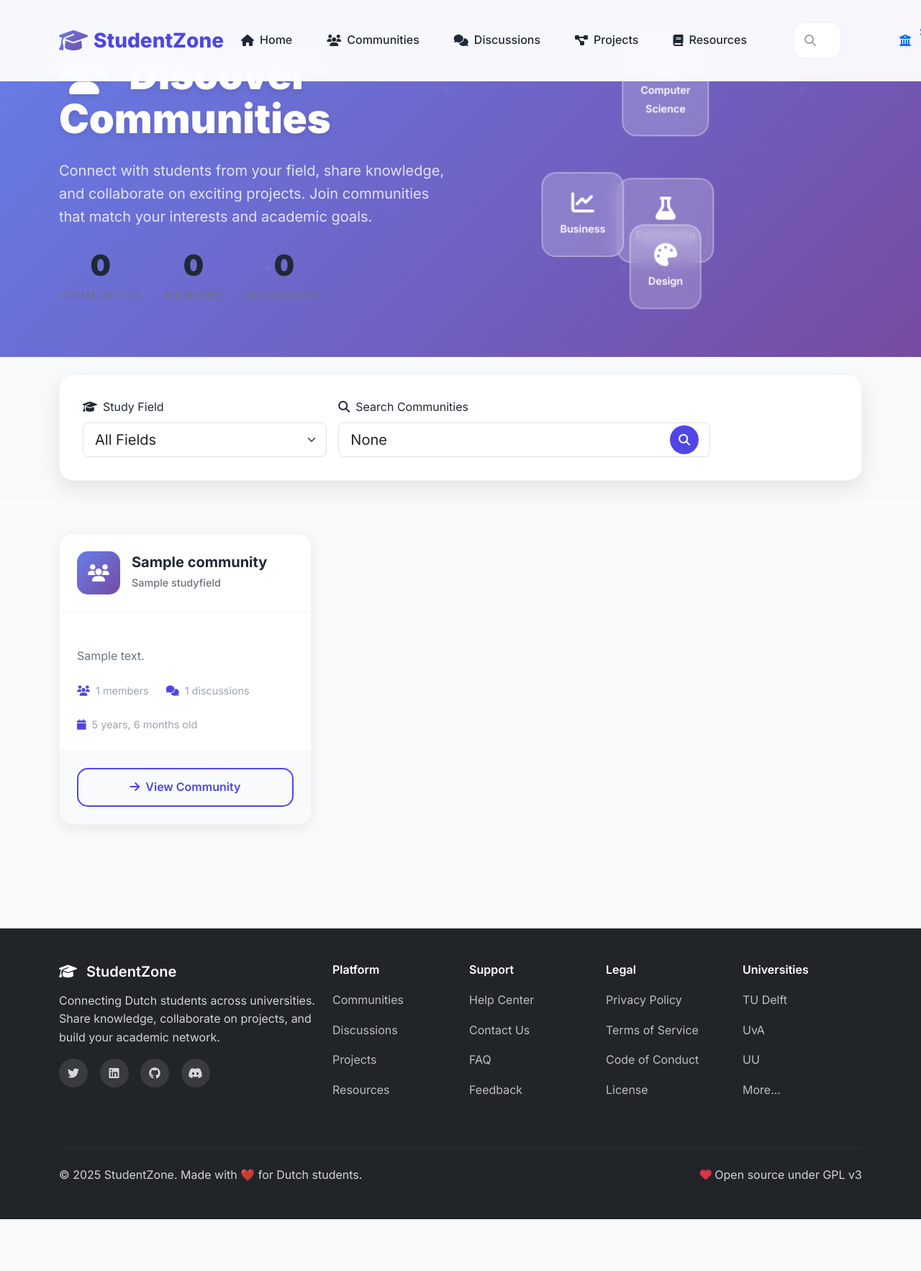
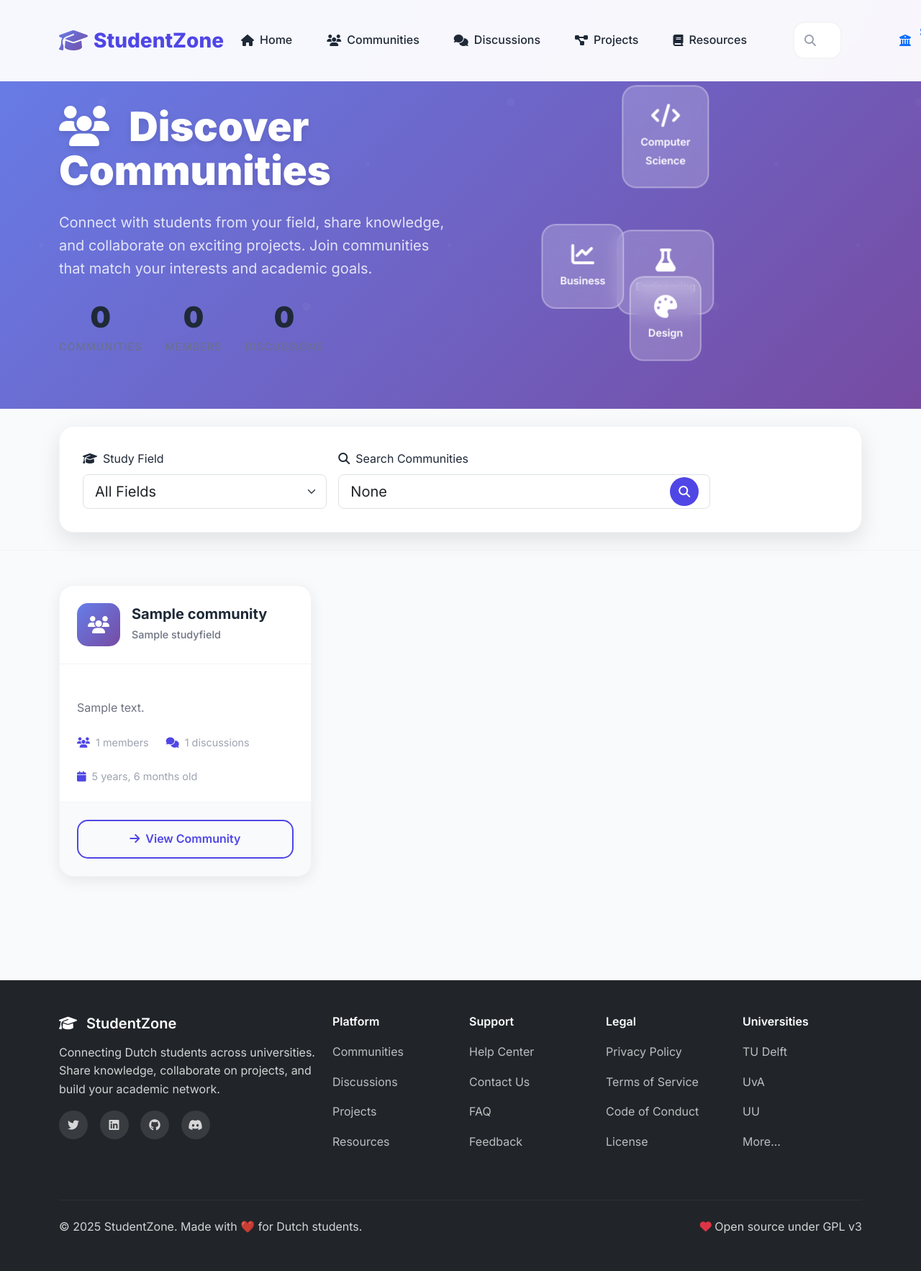
Before and after one commit to Appie0904/studentzone, a Django app: page /communities/ in a window 1280 px wide. Shown: the whole page at 72% size. Before the commit the page ends 1694 px from the top, so only its background shows below. Run offline with Django 4.2, Linux system fonts and the light colour scheme; tables that the repository leaves empty hold one stand-in row (values such as "Sample post").

Commit message:
Fix navbar overlap issue on communities page - Add main content spacing with padding-top: 80px to account for fixed navbar - Fix communities-hero section with margin-top: -80px and padding-top: 120px - Ensure content doesn't go under the fixed header - Maintain visual hierarchy and proper spacing throughout the site - Use important to override inline styles in template

```diff
--- a/static/css/style.css
+++ b/static/css/style.css
@@ -264,6 +264,12 @@
   font-weight: 600;
 }
 
+/* Main Content Spacing */
+main {
+  padding-top: 80px; /* Account for fixed navbar height */
+  min-height: calc(100vh - 80px); /* Ensure full height minus navbar */
+}
+
 /* Hero Section */
 .hero-section {
   background: var(--bg-gradient);
@@ -273,6 +279,7 @@
   position: relative;
   overflow: hidden;
   padding: 8rem 0 4rem 0;
+  margin-top: -80px; /* Compensate for main padding-top */
 }
 
 .hero-section::before {
@@ -800,3 +807,25 @@
   color: var(--primary-light);
   margin-right: 0.5rem;
 }
+
+/* Main Content Spacing */
+main {
+  padding-top: 80px; /* Account for fixed navbar height */
+  min-height: calc(100vh - 80px); /* Ensure full height minus navbar */
+}
+
+/* Communities Hero Section */
+.communities-hero {
+    background: linear-gradient(135deg, #667eea 0%, #764ba2 100%);
+    color: white;
+    position: relative;
+    overflow: hidden;
+    margin-top: -80px; /* Compensate for main padding-top */
+    padding-top: 120px; /* Add extra padding to account for navbar */
+}
+
+/* Communities Hero Section Fix */
+.communities-hero {
+    margin-top: -80px !important; /* Compensate for main padding-top */
+    padding-top: 120px !important; /* Add extra padding to account for navbar */
+}
--- a/templates/communities/community_list.html
+++ b/templates/communities/community_list.html
@@ -244,6 +244,8 @@
     color: white;
     position: relative;
     overflow: hidden;
+    margin-top: -80px; /* Compensate for main padding-top */
+    padding-top: 120px; /* Add extra padding to account for navbar */
 }
 
 .communities-hero::before {
```
